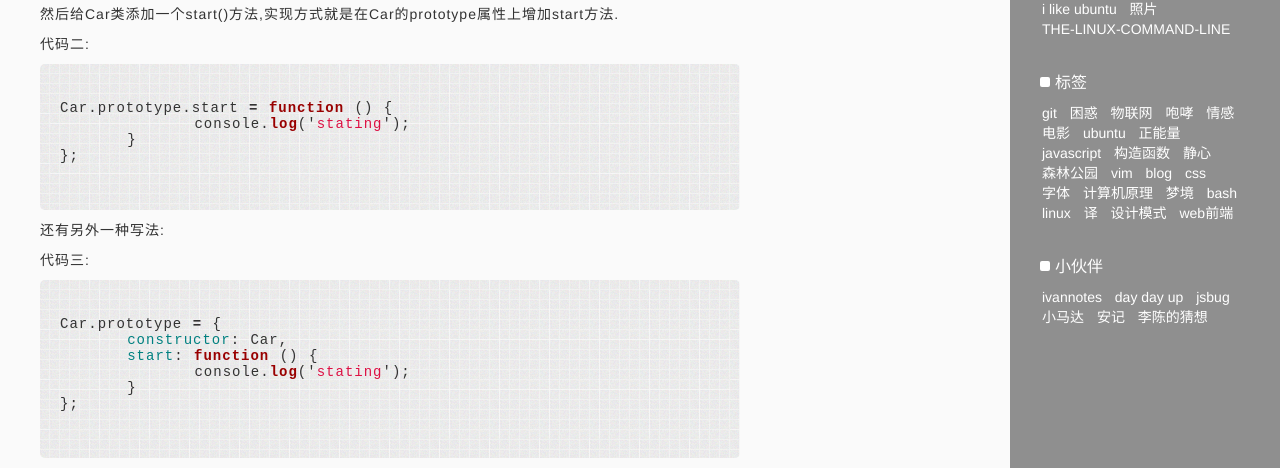
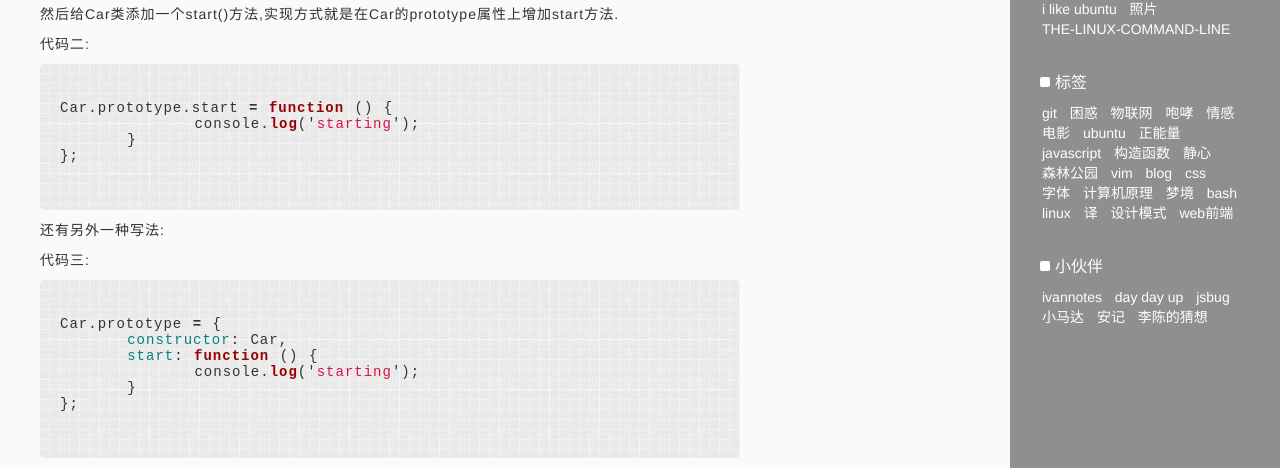
Before and after one commit to zhangwentao/blog, a Jekyll site: the page built from _posts/2014-10-23-which-class-belong-to.md, in a window 1280 px wide. Shown: the part 373-841 px from the top of the page. Built offline with Jekyll 4.4.1, drawn with Linux system fonts in a browser that asks for light colours; Markdown is read by kramdown in place of the engine named in the settings; comment, search, counter and statistics services are not loaded.

Commit message:
modify post

````diff
--- a/_posts/2014-10-23-which-class-belong-to.md
+++ b/_posts/2014-10-23-which-class-belong-to.md
@@ -27,7 +27,7 @@ var myCar = new Car();
 ```javascript
 
 Car.prototype.start = function () {
-		console.log('stating');
+		console.log('starting');
 	}
 };
 
@@ -42,7 +42,7 @@ Car.prototype.start = function () {
 Car.prototype = {
 	constructor: Car,
 	start: function () {
-		console.log('stating');
+		console.log('starting');
 	}
 };
 
````
